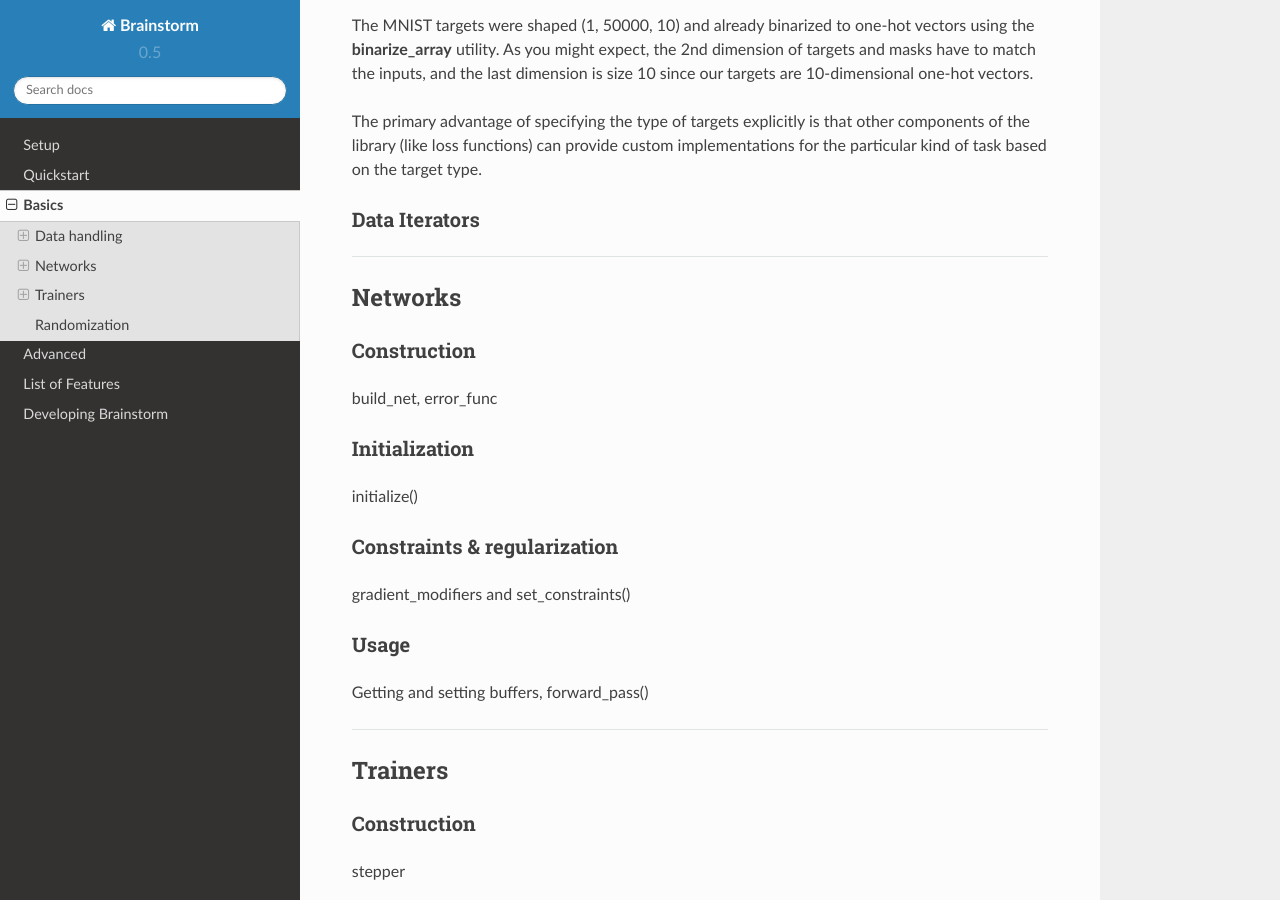
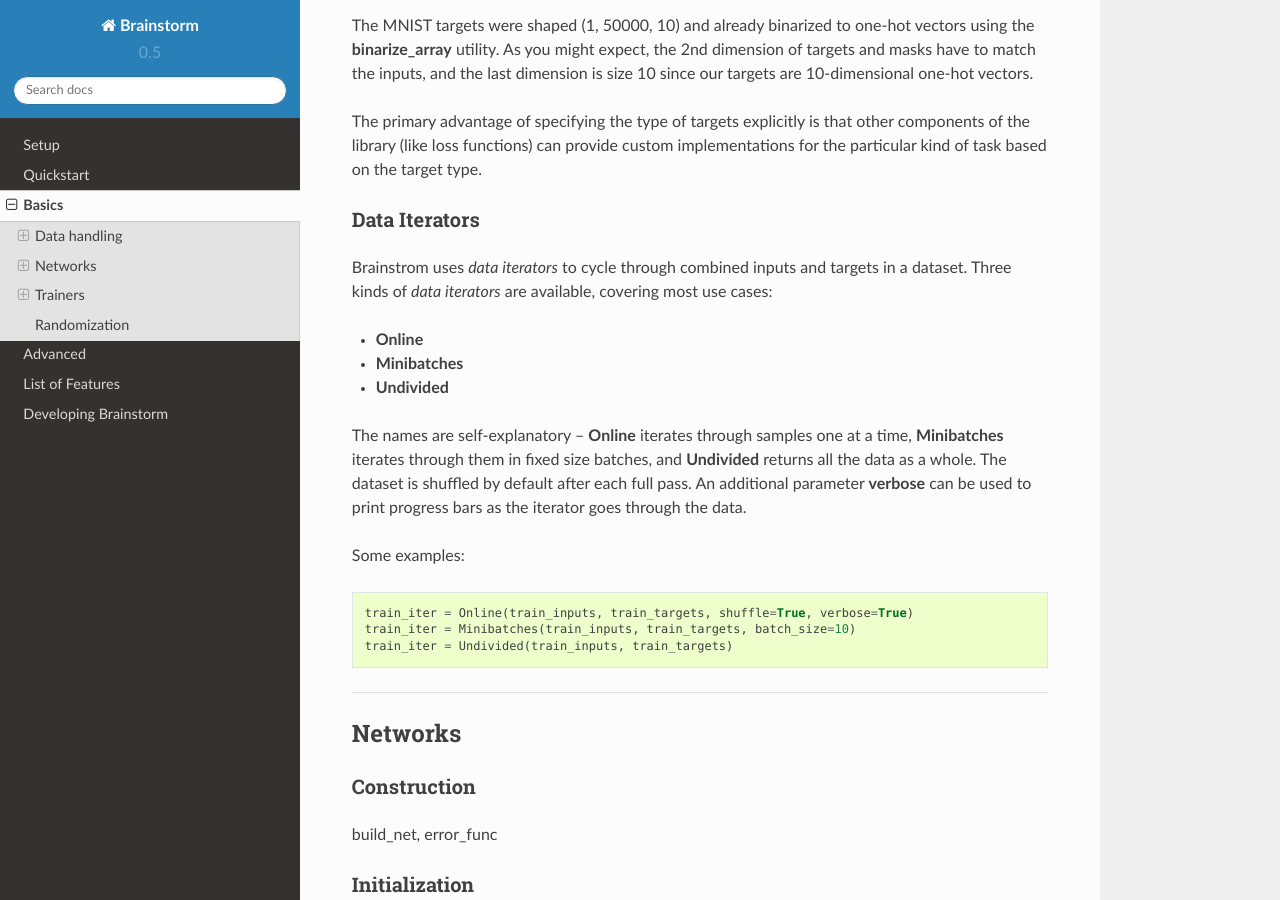
Before and after one commit to Qwlouse/pylstm, a Sphinx documentation site: the page built from doc/source/basic.rst, in a window 1280 px wide and 900 px high, scrolled down 1647 px. Built offline with Sphinx 7.4.7 and the Read the Docs theme 2.0.0, drawn with Linux system fonts in a browser that asks for light colours.

Commit message:
Added docs for Data iterators

```diff
--- a/doc/source/advanced.rst
+++ b/doc/source/advanced.rst
@@ -11,3 +11,6 @@
 Schedules
 
 Datasets
+
+
+Data modifications (framedrop, noisy)
--- a/doc/source/basic.rst
+++ b/doc/source/basic.rst
@@ -103,6 +103,27 @@
 Data Iterators
 --------------
 
+Brainstrom uses *data iterators* to cycle through combined inputs and targets
+in a dataset. Three kinds of *data iterators* are available, covering most
+use cases:
+
+-   **Online**
+-   **Minibatches**
+-   **Undivided**
+
+The names are self-explanatory -- **Online** iterates through samples
+one at a time, **Minibatches** iterates through them in fixed size
+batches, and **Undivided** returns all the data as a whole.
+The dataset is shuffled by default after each full pass.
+An additional parameter **verbose** can be used to print progress bars
+as the iterator goes through the data.
+
+Some examples::
+
+    train_iter = Online(train_inputs, train_targets, shuffle=True, verbose=True)
+    train_iter = Minibatches(train_inputs, train_targets, batch_size=10)
+    train_iter = Undivided(train_inputs, train_targets)
+
 -------------------------------------------------------------------------------
 
 Networks
```
